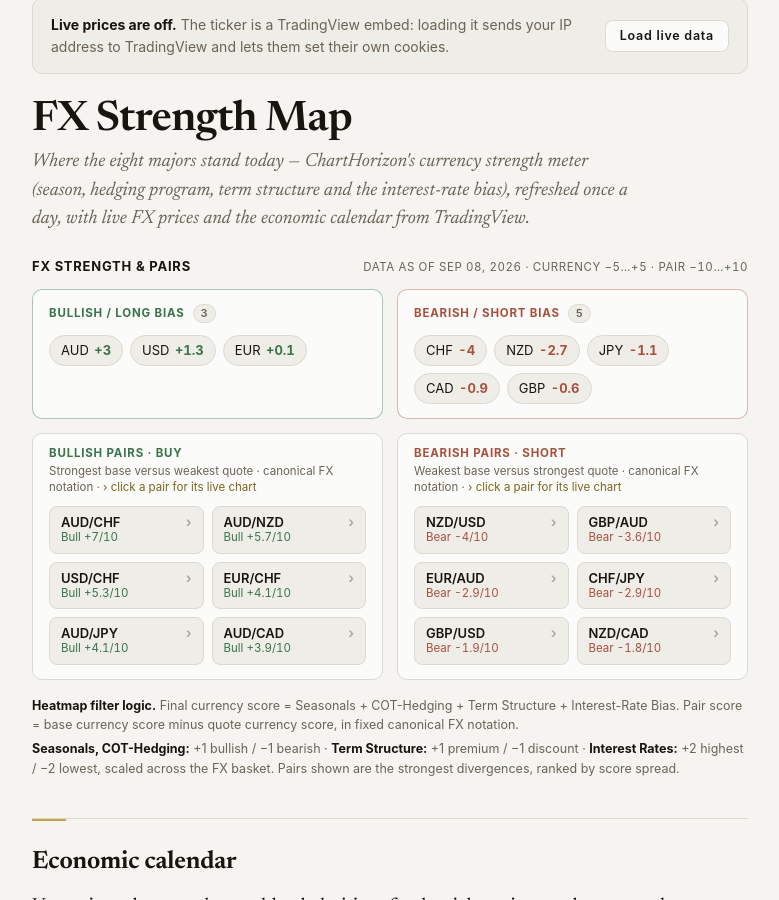
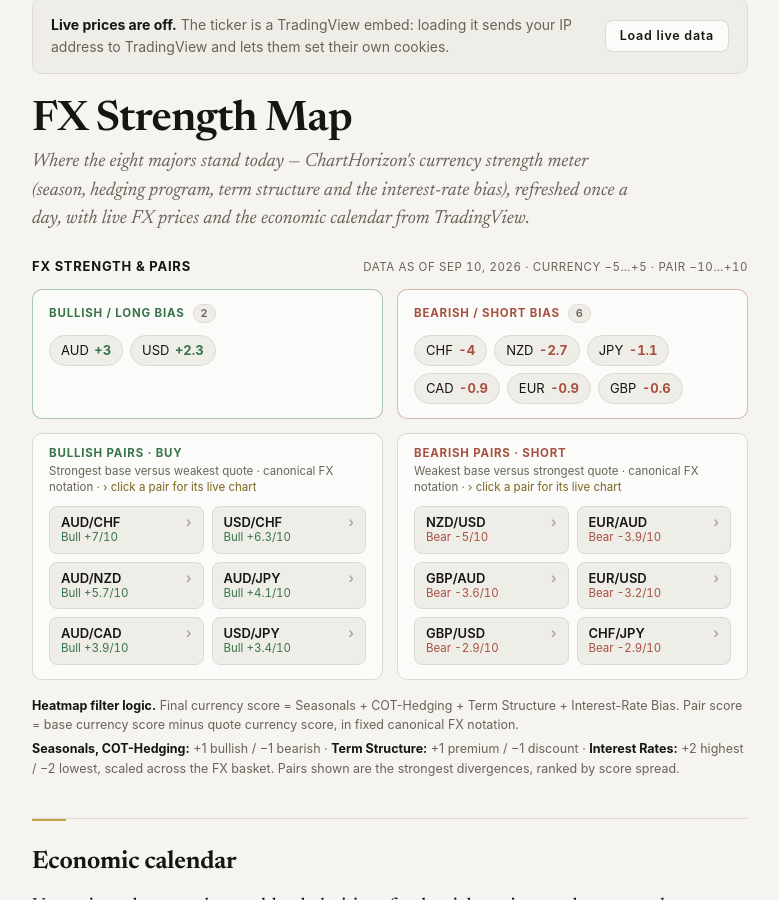
Before and after one commit to ChartHorizon/website, a Jekyll site: the page built from fx.html, in a window 1280 px wide and 900 px high, scrolled down 207 px. Shown: the whole window, without its empty margins (250-1029 px from the left). Built offline with Jekyll 4.4.1, drawn with Linux system fonts in a browser that asks for light colours.

Commit message:
data: FX strength snapshot Sep 10, 2026

```diff
--- a/_data/fx.json
+++ b/_data/fx.json
@@ -1,6 +1,6 @@
 {
-  "as_of": "Sep 08, 2026",
-  "generated": "2026-09-08",
+  "as_of": "Sep 10, 2026",
+  "generated": "2026-09-10",
   "max_score": 5,
   "pair_max": 10,
   "pair_threshold": 6,
@@ -13,13 +13,8 @@
     },
     {
       "cur": "USD",
-      "score": 1.3,
-      "label": "+1.3"
-    },
-    {
-      "cur": "EUR",
-      "score": 0.1,
-      "label": "+0.1"
+      "score": 2.3,
+      "label": "+2.3"
     }
   ],
   "bearish": [
@@ -44,6 +39,11 @@
       "label": "-0.9"
     },
     {
+      "cur": "EUR",
+      "score": -0.9,
+      "label": "-0.9"
+    },
+    {
       "cur": "GBP",
       "score": -0.6,
       "label": "-0.6"
@@ -57,19 +57,14 @@
       "label": "Bull +7/10"
     },
     {
+      "pair": "USD/CHF",
+      "spread": 6.3,
+      "label": "Bull +6.3/10"
+    },
+    {
       "pair": "AUD/NZD",
       "spread": 5.7,
       "label": "Bull +5.7/10"
-    },
-    {
-      "pair": "USD/CHF",
-      "spread": 5.3,
-      "label": "Bull +5.3/10"
-    },
-    {
-      "pair": "EUR/CHF",
-      "spread": 4.1,
-      "label": "Bull +4.1/10"
     },
     {
       "pair": "AUD/JPY",
@@ -80,13 +75,23 @@
       "pair": "AUD/CAD",
       "spread": 3.9,
       "label": "Bull +3.9/10"
+    },
+    {
+      "pair": "USD/JPY",
+      "spread": 3.4,
+      "label": "Bull +3.4/10"
     }
   ],
   "bearish_pairs": [
     {
       "pair": "NZD/USD",
-      "spread": 4,
-      "label": "Bear -4/10"
+      "spread": 5,
+      "label": "Bear -5/10"
+    },
+    {
+      "pair": "EUR/AUD",
+      "spread": 3.9,
+      "label": "Bear -3.9/10"
     },
     {
       "pair": "GBP/AUD",
@@ -94,7 +99,12 @@
       "label": "Bear -3.6/10"
     },
     {
-      "pair": "EUR/AUD",
+      "pair": "EUR/USD",
+      "spread": 3.2,
+      "label": "Bear -3.2/10"
+    },
+    {
+      "pair": "GBP/USD",
       "spread": 2.9,
       "label": "Bear -2.9/10"
     },
@@ -102,16 +112,6 @@
       "pair": "CHF/JPY",
       "spread": 2.9,
       "label": "Bear -2.9/10"
-    },
-    {
-      "pair": "GBP/USD",
-      "spread": 1.9,
-      "label": "Bear -1.9/10"
-    },
-    {
-      "pair": "NZD/CAD",
-      "spread": 1.8,
-      "label": "Bear -1.8/10"
     }
   ],
   "rate_table": [
```
